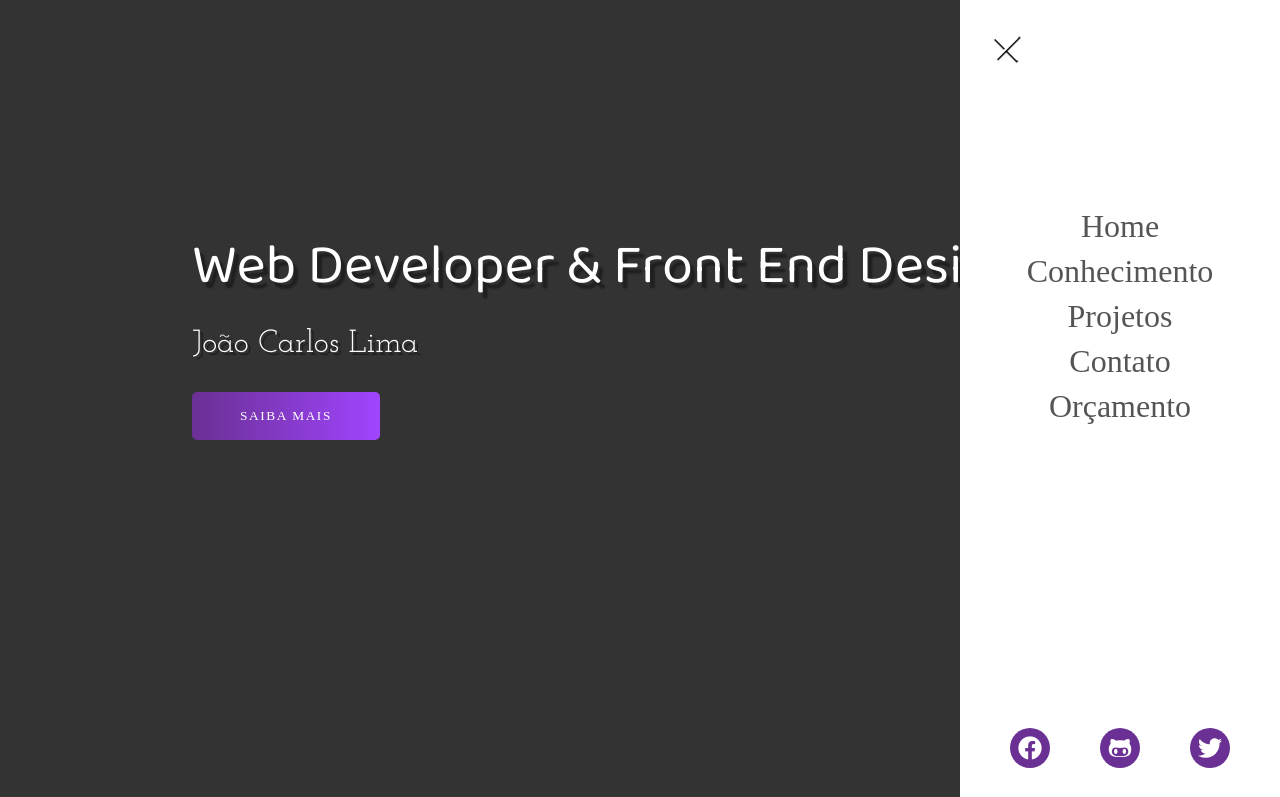
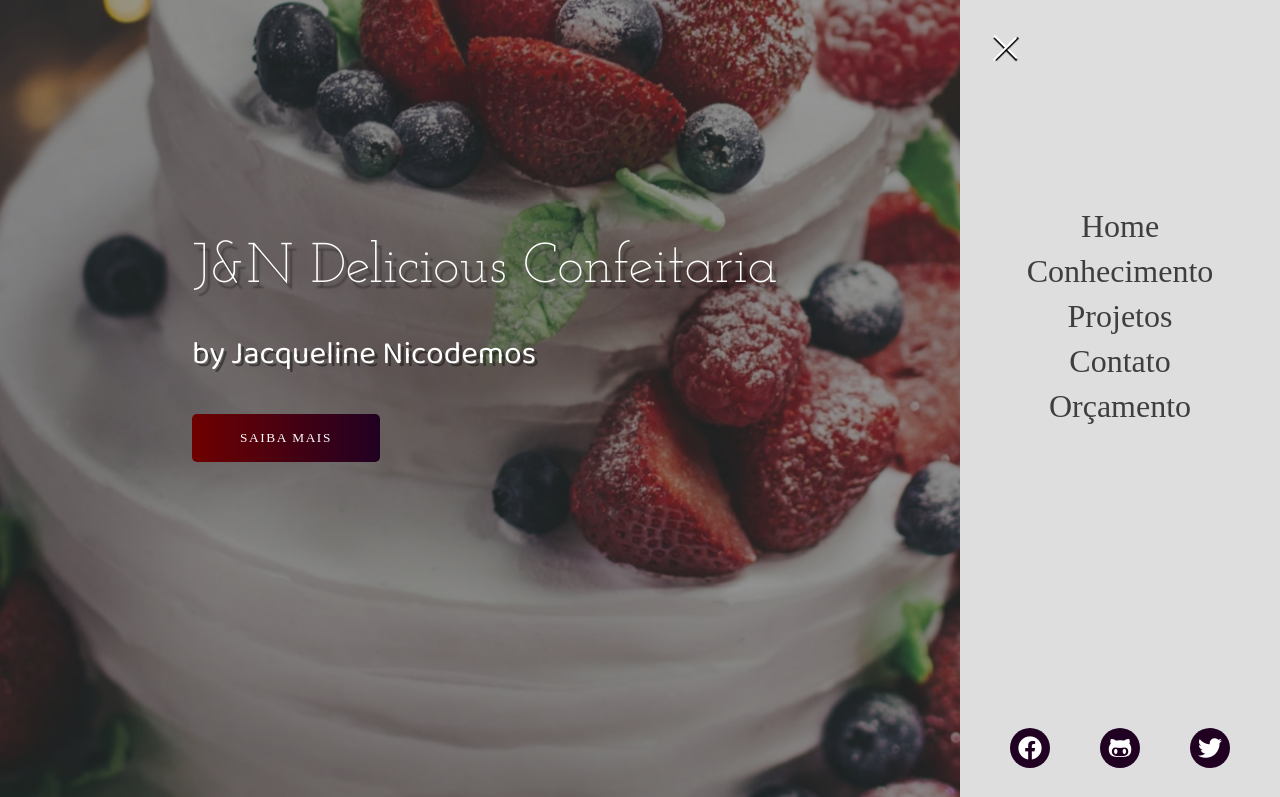
Before and after one commit to Leandrongr26/WebConfeitaria, a plain HTML site: page index.html in a window 1280 px wide. Both pictures are taken after a click on the element "fechar". Shown: the top 797 px of the page. Drawn offline with Linux system fonts and the light colour scheme; a web font is replaced by a local one.

Commit message:
estrutura dia2

```diff
--- a/index.html
+++ b/index.html
@@ -8,7 +8,7 @@
     <link rel="icon" type="image/png" sizes="32x32" href="imagens/favicon-32x32.png" />
     <link rel="icon" type="image/png" sizes="16x16" href="imagens/favicon-16x16.png" />
     <link rel="manifest" href="/site.webmanifest" />
-    <title>Portfólio</title>
+    <title>Confeitaria Nicodemos</title>
   </head>
   <body>
 
@@ -23,11 +23,11 @@
 
         <header id="home">
             <div class="img-wrapper">
-                <img src="imagens/bg.jpg" alt="">
+                <img src="img/fundo.jpg" alt="">
             </div>
             <div class="banner">
-                <h1>Web Developer & Front End Designer</h1>
-                <p>João Carlos Lima</p>
+                <h1>J&N Delicious Confeitaria</h1>
+                <p>by Jacqueline Nicodemos</p>
                 <button>Saiba mais</button>
             </div>
         </header>
--- a/style.css
+++ b/style.css
@@ -1,5 +1,4 @@
 @import url("https://fonts.googleapis.com/css2?family=Baloo+Da+2:wght@400;500;600;700&family=Josefin+Slab:ital,wght@0,300;0,400;0,600;0,700;1,300;1,400;1,600&family=Muli:ital,wght@0,200;0,300;0,400;0,500;1,200;1,300;1,400&display=swap");
-
 @import url("https://cdnjs.cloudflare.com/ajax/libs/font-awesome/5.12.0-2/css/all.min.css");
 
 * {
@@ -15,7 +14,7 @@
   --font-action: "Muli", serif;
 }
 
-html{
+html {
   scroll-behavior: smooth;
 }
 
@@ -46,14 +45,16 @@ html{
 }
 
 .show-menu #line1 {
-  transform: rotate(45deg) translate(0.3rem, 0.45rem);
+  transform: rotate(45deg) translate(0.2rem, 0.41rem);
 }
+
 .show-menu #line2 {
   opacity: 0;
   visibility: hidden;
 }
+
 .show-menu #line3 {
-  transform: rotate(-45deg) translate(0.3rem, -0.45rem);
+  transform: rotate(-45deg) translate(0.2rem, -0.5rem);
 }
 
 .hamburguer span {
@@ -64,7 +65,9 @@ html{
   display: flex;
   justify-content: center;
   align-items: center;
-  background-color: #a044ff;
+  background: #200122;
+  background: -webkit-linear-gradient(to right, #6f0000, #200122);
+  background: linear-gradient(to right, #6f0000, #200122);
   color: #ffffff;
   font-family: var(--font-action);
   opacity: 0;
@@ -73,7 +76,7 @@ html{
 .hamburguer span::before {
   content: "";
   position: absolute;
-  border-right: 0.5rem solid #a044ff;
+  border-right: 0.5rem solid #6f0000;
   border-top: 0.5rem solid transparent;
   border-left: 0.5rem solid transparent;
   border-bottom: 0.5rem solid transparent;
@@ -110,6 +113,7 @@ header {
   0% {
     transform: scale(1.3);
   }
+
   100% {
     transform: scale(1);
   }
@@ -124,7 +128,7 @@ header {
 .banner h1 {
   color: #ffffff;
   font-size: 3.5rem;
-  font-family: var(--font-primary);
+  font-family: var(--font-secundary);
   font-weight: 200;
   text-shadow: 0.3rem 0.4rem 2px rgba(0, 0, 0, 0.4);
   line-height: 3.5rem;
@@ -134,7 +138,7 @@ header {
 }
 
 .banner p {
-  font-family: var(--font-secundary);
+  font-family: var(--font-primary);
   color: #fff;
   font-size: 2rem;
   text-shadow: 0.2rem 0.2rem rgba(0, 0, 0, 0.4);
@@ -148,9 +152,9 @@ header {
   color: #fff;
   text-transform: uppercase;
   letter-spacing: 0.1rem;
-  background: #6a3093;
-  background: -webkit-linear-gradient(to right, #a044ff, #6a3093);
-  background: linear-gradient(to left, #a044ff, #6a3093);
+  background: #200122;
+  background: -webkit-linear-gradient(to right, #6f0000, #200122);
+  background: linear-gradient(to right, #6f0000, #200122);
   padding: 1rem 3rem;
   border: none;
   border-radius: 5px;
@@ -163,6 +167,7 @@ header {
   0% {
     transform: translateY(10rem) rotateY(-30deg);
   }
+
   100% {
     transform: translateY(0) rotateY(0);
     opacity: 1;
@@ -182,6 +187,7 @@ header {
 
 .show-menu .sidebar {
   right: 0;
+    background: #dfdedf;
 }
 
 .menu {
@@ -199,12 +205,12 @@ header {
 .menu-link {
   font-family: var(--font-action);
   font-size: 2rem;
-  color: #555;
+  color: rgb(63, 62, 62);
   transition: color 1s;
 }
 
 .menu-link:hover {
-  color: #6a3093;
+  color: #6f0000;
 }
 
 .social-media {
@@ -216,7 +222,7 @@ header {
 }
 
 .social-media i {
-  background-color: #6a3093;
+  background-color: #200122;
   color: rgba(255, 255, 255, 1);
   height: 2.5rem;
   width: 2.5rem;
@@ -229,7 +235,7 @@ header {
 }
 
 .social-media i:hover {
-  background-color: #a044ff;
+  background-color: #6f0000;
 }
 
 .conhecimentos {
@@ -285,7 +291,7 @@ header {
   font-family: var(--font-primary);
   font-size: 3rem;
   color: #4b4b4b;
-  border-bottom: solid 3px #6a3093;
+  border-bottom: solid 3px #4b0135;
   margin-bottom: 1.5rem;
 }
 
@@ -485,7 +491,7 @@ header {
   transition: all 0.3s;
 }
 
-.field:focus ~ label {
+.field:focus~label {
   top: 0;
   font-size: 0.7rem;
 }
@@ -506,11 +512,11 @@ header {
   box-shadow: 0 0.1rem 0.3rem rgba(0, 0, 0, 0.3);
 }
 
-.preenchido{
-    pointer-events: none;
+.preenchido {
+  pointer-events: none;
 }
 
-.sessao-orcamento{
+.sessao-orcamento {
   width: 100%;
   height: 100vh;
   background: url("./imagens//bg-orcamento.jpg");
@@ -520,7 +526,7 @@ header {
   align-items: center;
 }
 
-.orcamento-wrapper{
+.orcamento-wrapper {
   width: 60%;
   height: 80%;
   background-color: #ffffff99;
@@ -529,7 +535,7 @@ header {
   position: relative;
 }
 
-.sessao-orcamento h1{
+.sessao-orcamento h1 {
   position: absolute;
   top: -2.5rem;
   left: 2rem;
@@ -545,7 +551,7 @@ header {
   border-radius: 10px;
 }
 
-.sessao-orcamento form{
+.sessao-orcamento form {
   margin: 4rem;
   display: grid;
   grid-template-columns: auto 1fr;
@@ -553,12 +559,12 @@ header {
   row-gap: 2rem;
 }
 
-.sessao-orcamento label{
+.sessao-orcamento label {
   font-family: var(--font-action);
   font-size: 1.5rem;
 }
 
-.sessao-orcamento input[type="number"]{
+.sessao-orcamento input[type="number"] {
   font-family: var(--font-secundary);
   width: 4rem;
   font-size: 2rem;
@@ -568,14 +574,14 @@ header {
   padding: 0.3rem;
 }
 
-.btn-orcamento{
+.btn-orcamento {
   text-transform: uppercase;
   padding: 1rem;
   cursor: pointer;
   grid-column: 2;
 }
 
-footer{
+footer {
   width: 100%;
   height: 7rem;
   background-color: #17181b;
@@ -584,19 +590,19 @@ footer{
   align-items: center;
 }
 
-.footer-content{
+.footer-content {
   width: 60%;
   display: flex;
   justify-content: space-between;
 }
 
-.footer-content p{
+.footer-content p {
   font-family: var(--font-secundary);
   color: #a7a7a7;
   font-size: 1.2rem;
 }
 
-.social-list a{
+.social-list a {
   margin: 0 2rem;
   color: #a7a7a7;
   font-size: 1.3rem;
@@ -606,7 +612,7 @@ footer{
   display: flex;
 }
 
-#link-topo{
+#link-topo {
   position: fixed;
   right: 3rem;
   bottom: 3rem;
@@ -620,5 +626,5 @@ footer{
   align-items: center;
   color: #fff;
   border-radius: .3rem;
-  box-shadow:  0 0.1rem 0.6rem #00000009;
+  box-shadow: 0 0.1rem 0.6rem #00000009;
 }
```
Also changed, not shown: img/fundo.jpg (added).
